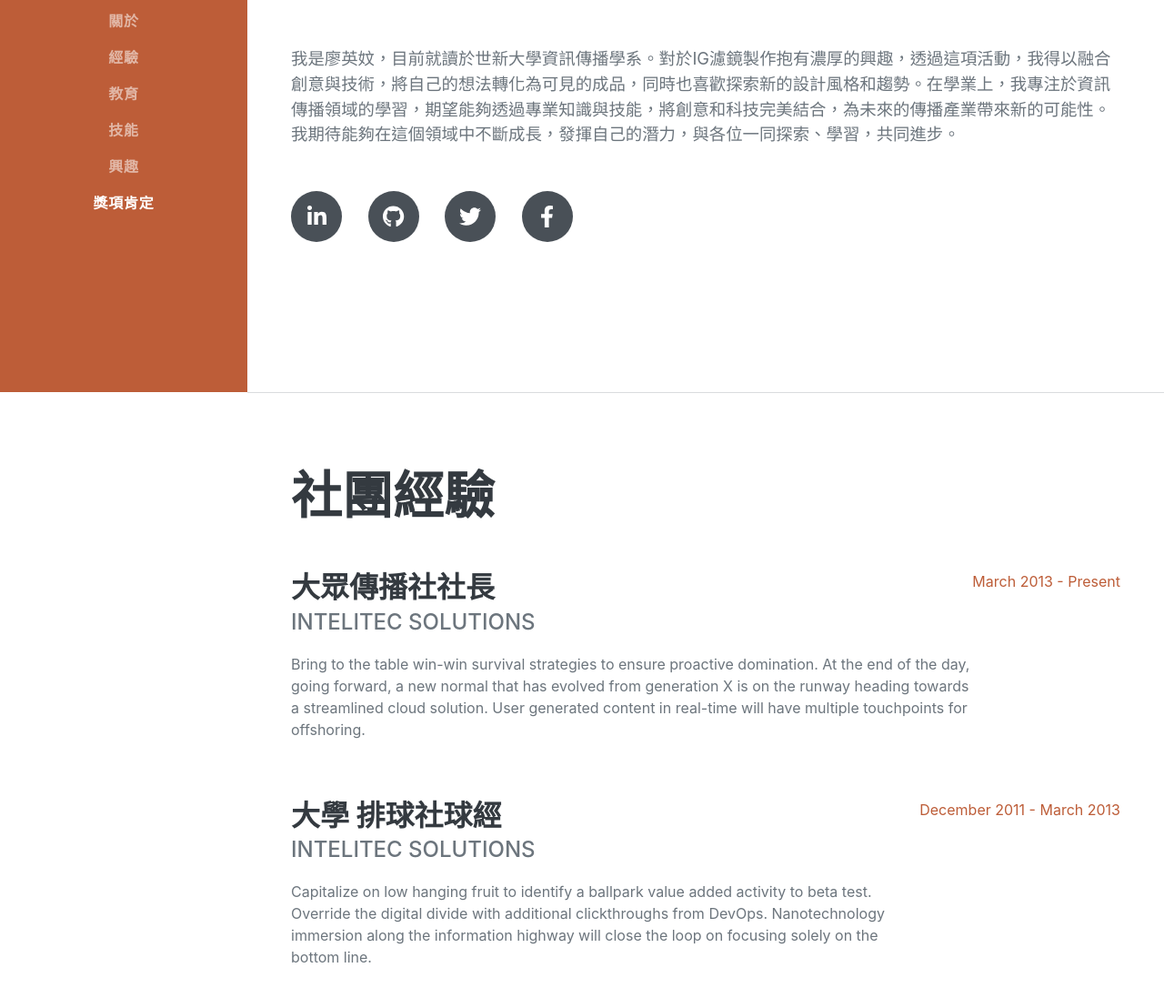
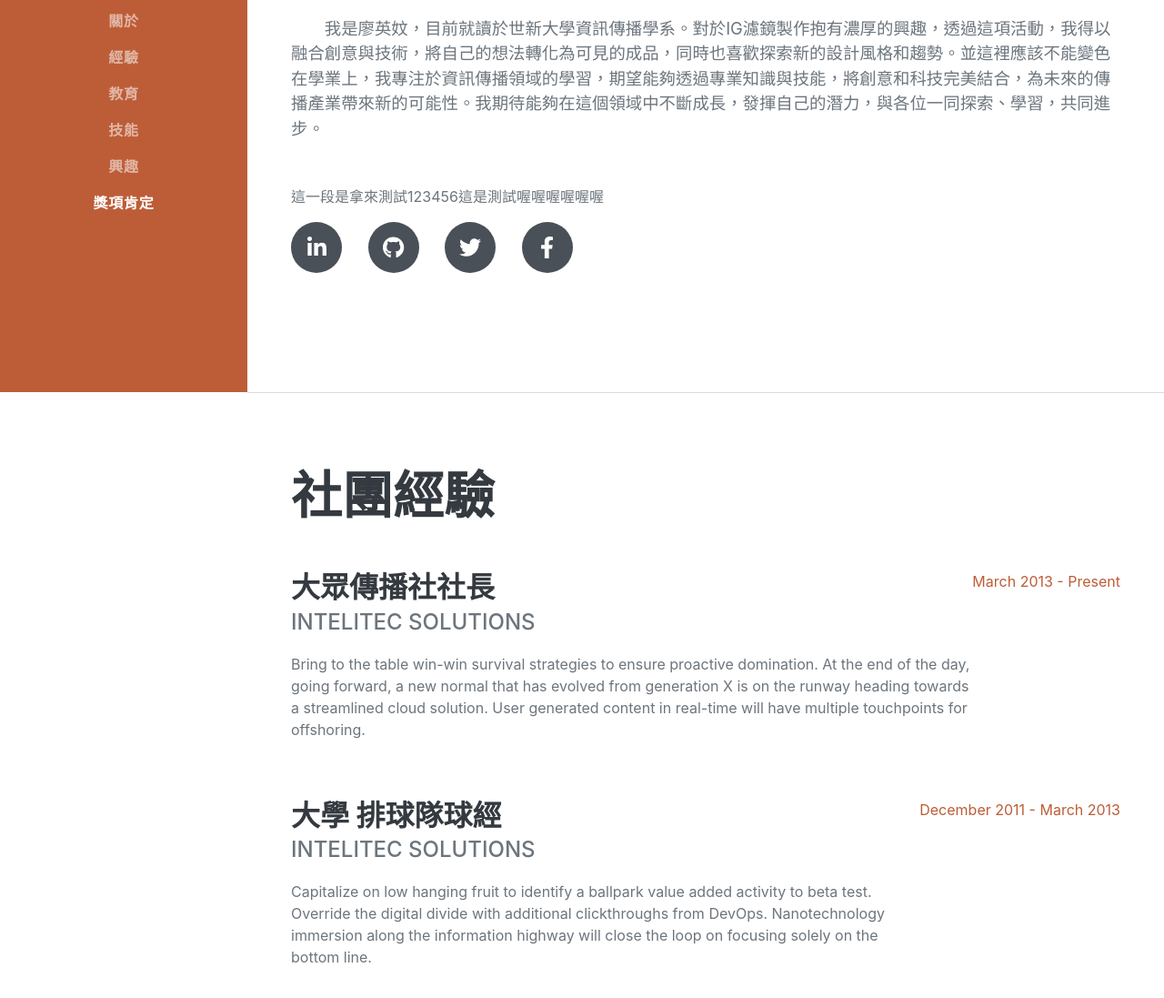
Before and after one commit to Liaoyingwen/Liaoyingwen.github.io, a plain HTML site: page index.html in a window 1280 px wide. Shown: the part 369-1466 px from the top of the page at 91% size. Drawn offline with nearby package versions, Linux system fonts and the light colour scheme; a web font is replaced by a local one.

Commit message:
新增css樣式

```diff
--- /dev/null
+++ b/css/my_ style.css
@@ -0,0 +1,20 @@
+{
+    letter-spacing:0.8px;
+    line-height: 1.5em;
+}
+
+body{
+    font-family: 'Noto sans TC',sans-serif;
+}
+
+p.redred{
+    color: #7b533e;
+    font-size: 32px;
+    text-align: left;
+    text-indent: 2em;
+    background-color: aliceblue;
+}
+
+.blueblue{
+    color: blue;
+}
--- a/index.html
+++ b/index.html
@@ -48,7 +48,8 @@
                         世新大學大一資訊傳播學系 排球隊菜鳥球經
                         <a href="mailto:name@email.com">信箱yingwen0128@email.com</a>
                     </div>
-                    <p class="lead mb-5">我是廖英妏，目前就讀於世新大學資訊傳播學系。對於IG濾鏡製作抱有濃厚的興趣，透過這項活動，我得以融合創意與技術，將自己的想法轉化為可見的成品，同時也喜歡探索新的設計風格和趨勢。在學業上，我專注於資訊傳播領域的學習，期望能夠透過專業知識與技能，將創意和科技完美結合，為未來的傳播產業帶來新的可能性。我期待能夠在這個領域中不斷成長，發揮自己的潛力，與各位一同探索、學習，共同進步。</p>
+                    <p class="lead mb-5" style="text-indent:2em">我是廖英妏，</span class="blueblue">目前就讀於世新大學資訊傳播學系。對於IG濾鏡製作抱有濃厚的興趣，透過這項活動，我得以融合創意與技術，將自己的想法轉化為可見的成品，同時也喜歡探索新的設計風格和趨勢。並<span class="redred">這裡應該不能變色</span>在學業上，我專注於資訊傳播領域的學習，期望能夠透過專業知識與技能，將創意和科技完美結合，為未來的傳播產業帶來新的可能性。我期待能夠在這個領域中不斷成長，發揮自己的潛力，與各位一同探索、學習，共同進步。</p>
+                    <p class="redred">這一段是拿來測試<span class="blueblue">123456</span>這是測試喔喔喔喔喔喔</p>
                     <div class="social-icons">
                         <a class="social-icon" href="#!"><i class="fab fa-linkedin-in"></i></a>
                         <a class="social-icon" href="#!"><i class="fab fa-github"></i></a>
@@ -72,7 +73,7 @@
                     </div>
                     <div class="d-flex flex-column flex-md-row justify-content-between mb-5">
                         <div class="flex-grow-1">
-                            <h3 class="mb-0">大學 排球社球經</h3>
+                            <h3 class="mb-0">大學 排球隊球經</h3>
                             <div class="subheading mb-3">Intelitec Solutions</div>
                             <p>Capitalize on low hanging fruit to identify a ballpark value added activity to beta test. Override the digital divide with additional clickthroughs from DevOps. Nanotechnology immersion along the information highway will close the loop on focusing solely on the bottom line.</p>
                         </div>
```
